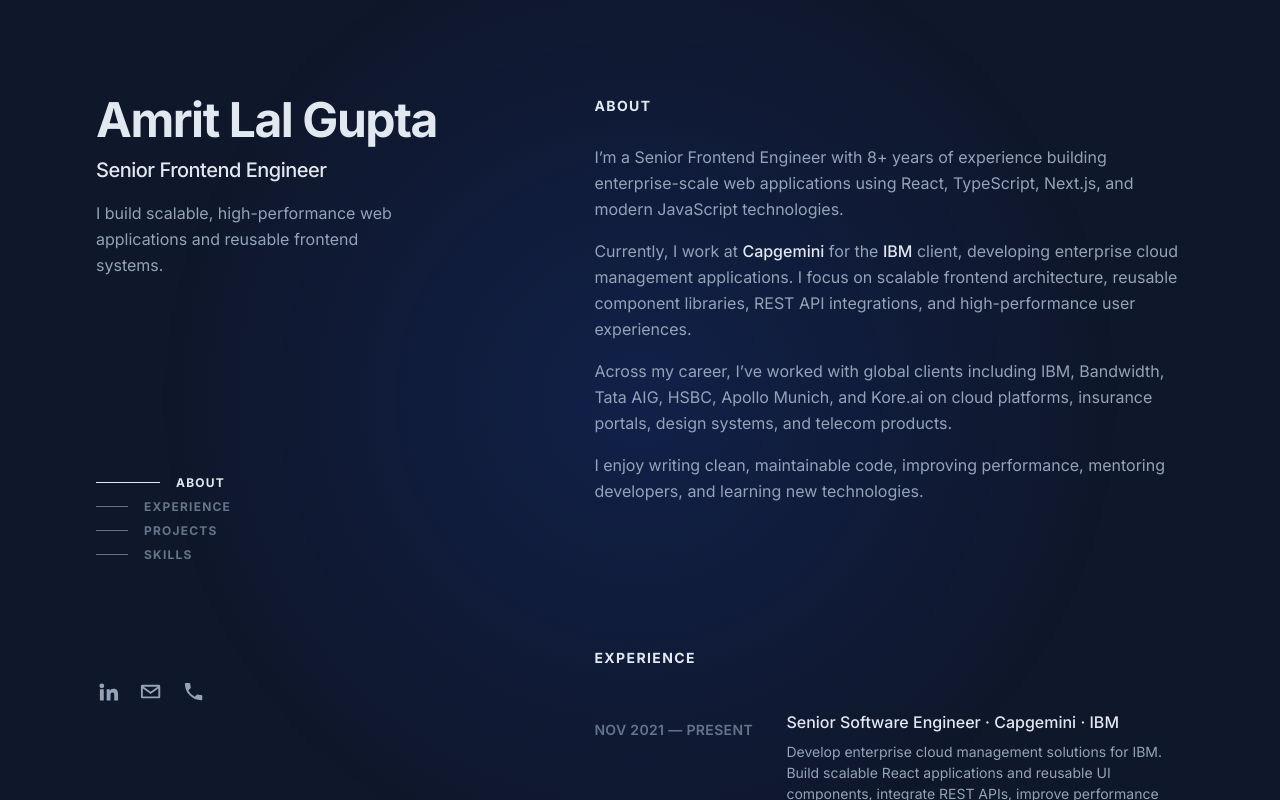
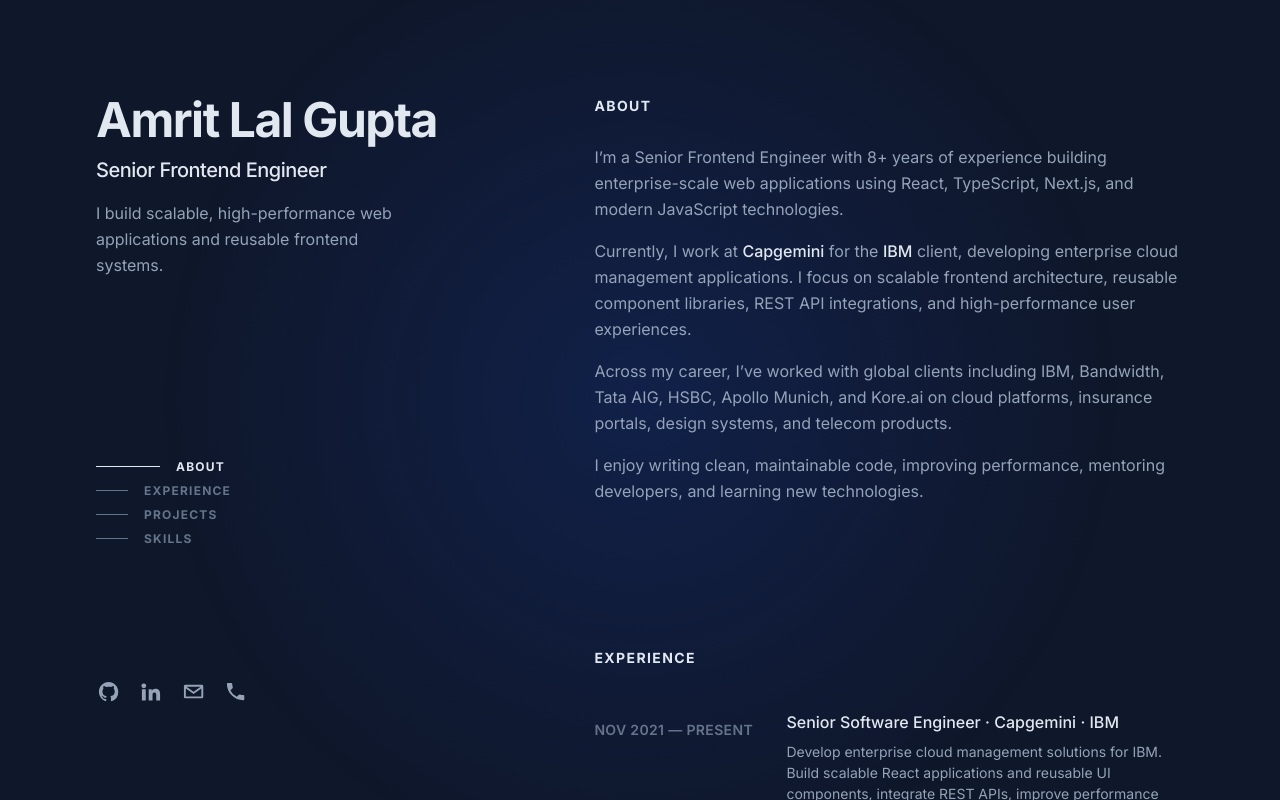
Before and after one commit to Amritgupta023/amrit-profile, a React (Vite) app: page / in a window 1280 px wide. Built offline with nearby package versions, Linux system fonts and the light colour scheme.

Commit message:
fixed css and added github

```diff
--- a/src/App.css
+++ b/src/App.css
@@ -157,7 +157,7 @@
   gap: 1.1rem;
   list-style: none;
   padding: 0;
-  margin: 0;
+  margin: 2rem 0 0;
 }
 
 .socials a {
--- a/src/App.jsx
+++ b/src/App.jsx
@@ -8,6 +8,11 @@
 ];
 
 const socialLinks = [
+  {
+    href: "https://github.com/Amritgupta023",
+    label: "GitHub",
+    path: "M12 2C6.48 2 2 6.58 2 12.26c0 4.54 2.87 8.39 6.84 9.75.5.1.68-.22.68-.49 0-.24-.01-1.05-.01-1.9-2.78.62-3.37-1.22-3.37-1.22-.45-1.19-1.11-1.51-1.11-1.51-.91-.64.07-.63.07-.63 1 .07 1.53 1.06 1.53 1.06.9 1.57 2.35 1.12 2.92.86.09-.67.35-1.12.63-1.38-2.22-.26-4.56-1.14-4.56-5.08 0-1.12.39-2.04 1.03-2.76-.1-.26-.45-1.31.1-2.72 0 0 .84-.28 2.75 1.05A9.32 9.32 0 0 1 12 6.95c.85 0 1.7.12 2.5.34 1.9-1.33 2.74-1.05 2.74-1.05.55 1.41.2 2.46.1 2.72.64.72 1.03 1.64 1.03 2.76 0 3.95-2.34 4.81-4.57 5.07.36.32.68.94.68 1.9 0 1.38-.01 2.49-.01 2.83 0 .27.18.59.69.49A10.1 10.1 0 0 0 22 12.26C22 6.58 17.52 2 12 2Z"
+  },
   {
     href: "https://www.linkedin.com/in/amrit-lal-gupta-2555ab128/",
     label: "LinkedIn",
```
